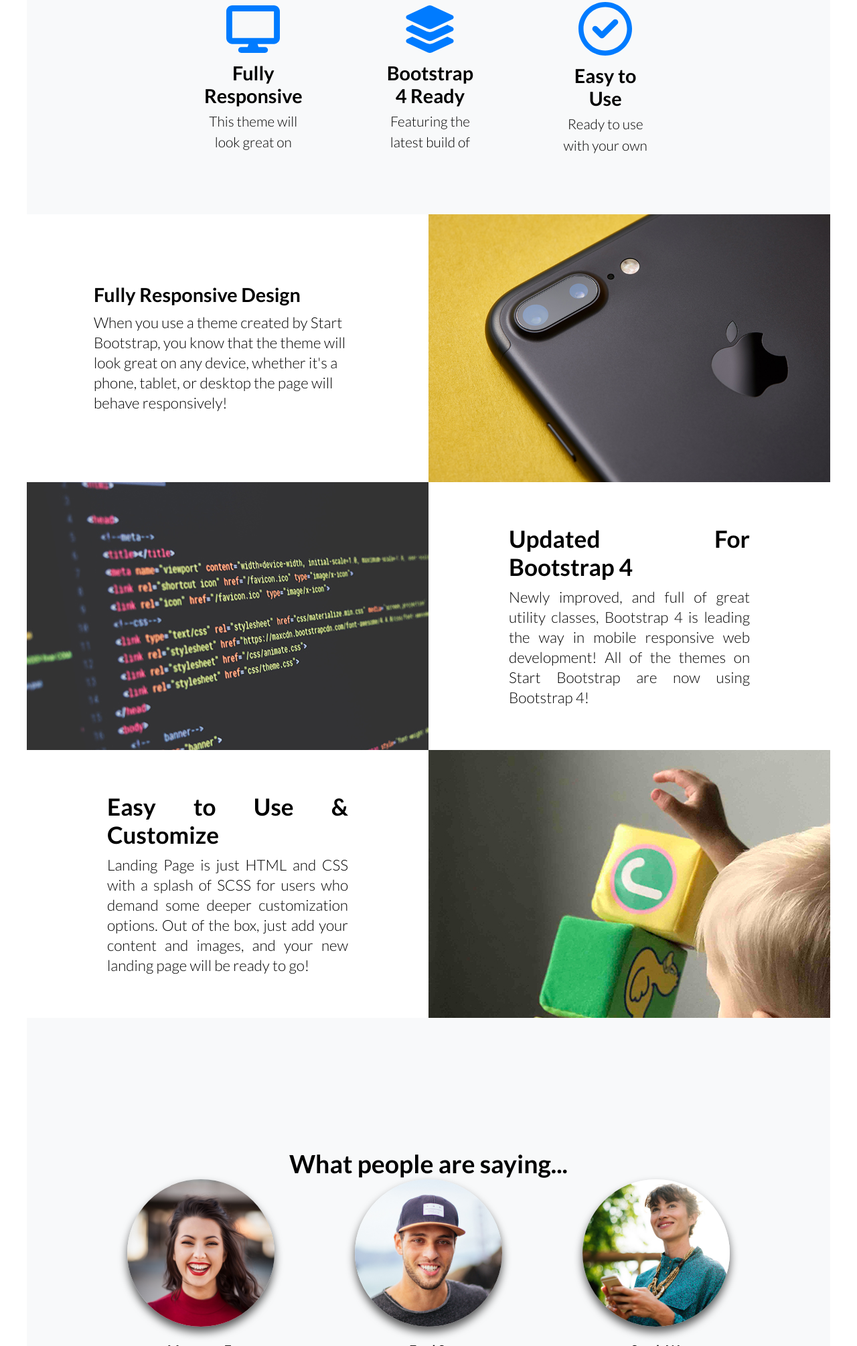
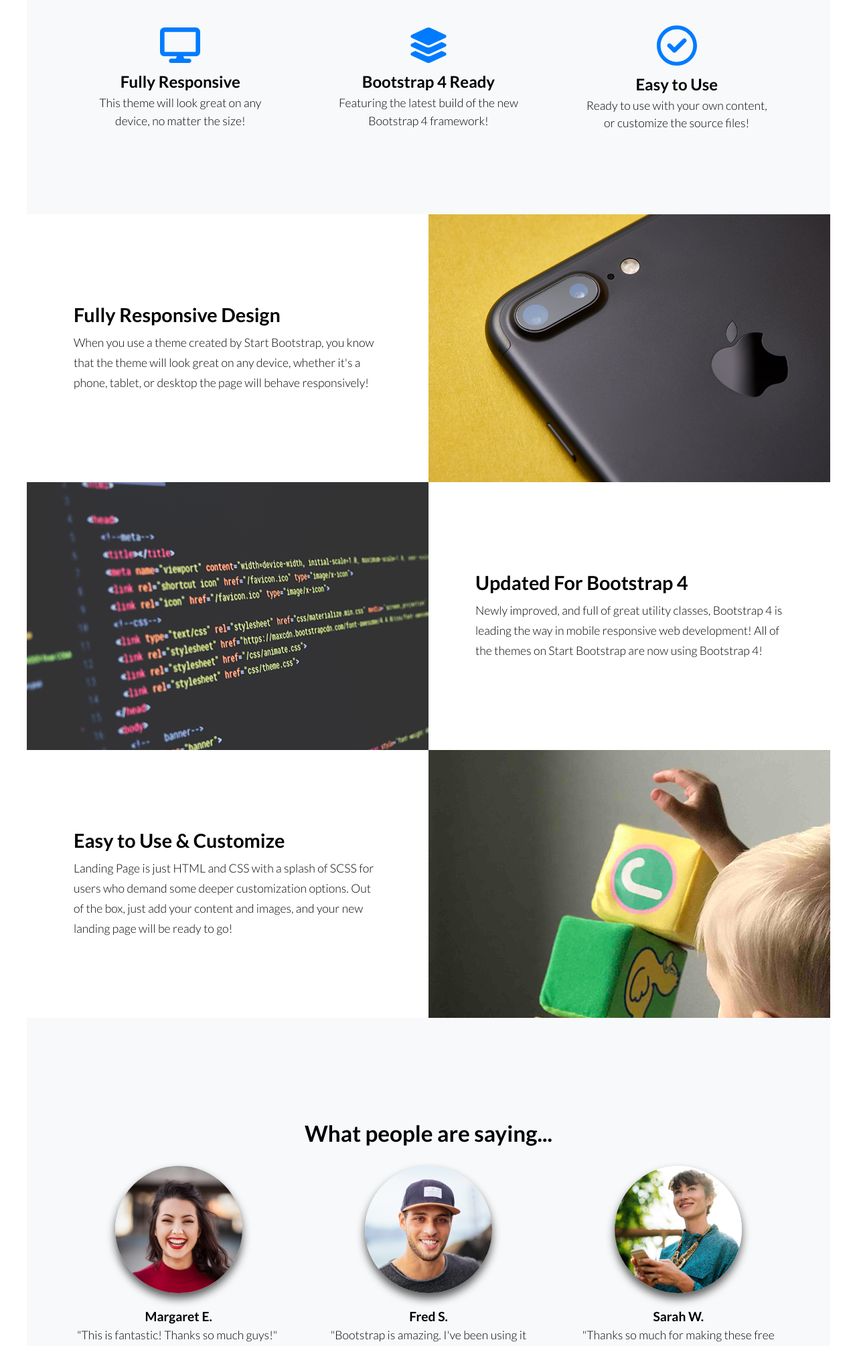
Before and after one commit to dpozarycka/tarpinis-egzaminas, a website: page index.html in a window 1280 px wide. Shown: the part 790-2800 px from the top of the page at 67% size. Drawn offline with Linux system fonts and the light colour scheme.

Commit message:
finished

```diff
--- a/scss/footer.scss
+++ b/scss/footer.scss
@@ -5,33 +5,41 @@
     background: $background;
     justify-content: space-between;
     height: 200px;
-    padding: 0 250px;
     align-items: center;
+
+    .left {
+        width: 800px;
+        margin-left: 150px;
+    }
 
     .right {
         justify-content: flex-end;
         display: flex;
-        width: 500px;
+        width: 400px;
         gap: 30px;
+        margin-right: 150px;
     }
 
     ul {
         display: flex;
         list-style: none;
         flex-direction: row;
-        gap: 20px;
+        gap: 10px;
         color: $blue;
-        font-size: 1.1em;
+        font-size: 0.9em;
         line-height: 50px;
     }
 
-    li:not(:first-of-type) {
+    li:not(:first-of-type):before {
+        content: "·";
+        color: black;
         list-style-type: "·";
-        padding-left: 20px;
+        padding-left: 0;
+        padding-right: 10px;
     }
 
     h3 {
-        font-size: 0.9em;
+        font-size: 0.8em;
         font-weight: 300;
     }
 
--- a/scss/header.scss
+++ b/scss/header.scss
@@ -72,8 +72,7 @@
       text-align: center;
       display: flex;
       color: white;
-      padding: 0 370px;
-      font-size: 2.3em;
+      font-size: 2.1em;
     }
 
     .field {
--- a/scss/mixins.scss
+++ b/scss/mixins.scss
@@ -4,7 +4,24 @@
     height: 400px;
     display: flex;
     align-items: center;
-    text-align: justify;
+    text-align: left;
+
+    .content {
+
+        padding: 0 70px;
+
+        h1 {
+            font-size: 1.8em;
+            padding-bottom: 10px;
+        }
+
+        p {
+            font-weight: 300;
+            font-size: 1.1em;
+            line-height: 30px
+        }
+    }
+
 }
 
 @mixin img-style {
--- a/scss/sections.scss
+++ b/scss/sections.scss
@@ -7,16 +7,16 @@
     height: 400px;
     text-align: center;
     align-items: center;
-    gap: 120px;
-    padding: 0 265px;
+    gap: 90px;
+    padding: 0 89px;
 
 
     .icon1, .icon2, .icon3 {
-        width: 500px;
+        width: 800px;
     }
 
     h1 {
-        font-size: 1.8em;
+        font-size: 1.5em;
     }
 
     h4 {
@@ -27,12 +27,12 @@
         line-height: 1.5em;
         height: 3em;
         overflow: hidden;
-        font-size: 1.3em;
+        font-size: 1.1em;
         text-align: center;
         }
 
     img {
-        width: 80px;
+        width: 60px;
         padding-bottom: 10px;
         filter: invert(51%) sepia(67%) saturate(7497%) hue-rotate(200deg) brightness(103%) contrast(105%);
     }
@@ -50,22 +50,6 @@
         width: 50%;
     }
 
-    .content {
-
-        padding: 0 100px;
-
-        h1 {
-            font-size: 1.8em;
-            padding-bottom: 10px;
-        }
-
-        p {
-            font-weight: 300;
-            font-size: 1.4em;
-            line-height: 30px
-        }
-    }
-
     .img {
         @include img-style;
     }
@@ -81,22 +65,6 @@
 
     .container > * {
         width: 50%;
-    }
-
-    .content {
-
-        padding: 0 120px;
-
-        h1 {
-            font-size: 2.2em;
-            padding-bottom: 10px;
-        }
-
-        p {
-            font-weight: 300;
-            font-size: 1.4em;
-            line-height: 30px
-        }
     }
 
     .img {
@@ -117,22 +85,6 @@
         width: 50%;
     }
 
-    .content {
-
-        padding: 0 120px;
-
-        h1 {
-            font-size: 2.2em;
-            padding-bottom: 10px;
-        }
-
-        p {
-            font-weight: 300;
-            font-size: 1.4em;
-            line-height: 30px
-        }
-    }
-
     .img {
         @include img-style;
         background: url(../images/bg-showcase-3.jpg);
@@ -145,11 +97,15 @@
     margin: auto;
     justify-content: center;
     background: $background;
-    height: 670px;
+    height: 600px;
     text-align: center;
     align-items: center;
-    gap: 120px;
-    padding: 0 240px;
+    gap: 60px;
+    padding: 0 70px;
+
+    .icon-photo-1, .icon-photo-2, .icon-photo-3 {
+        margin-bottom: 20px;
+    }
 
 
     .photo1, .photo2, .photo3 {
@@ -162,8 +118,7 @@
     }
 
     h1 {
-        font-size: 1.8em;
-        margin-top: 20px;
+        font-size: 1.6em;
     }
 
     h4 {
@@ -171,7 +126,7 @@
         margin: 5px;
         color: black;
         font-weight: 300;
-        line-height: 1.5em;
+        line-height: 1.4em;
         height: 3em;
         overflow: hidden;
         font-size: 1.1em;
@@ -179,7 +134,7 @@
         }
 
     img {
-        width: 220px;
+        width: 190px;
         border-radius: 110px;
         box-shadow: 0px 8px 13px 0px rgba(0,0,0,0.64);
     }
@@ -188,7 +143,6 @@
         position: absolute;
         margin-top: -20%;
         font-size: 1.3em;
-
     }
 
 }
```
Also changed, not shown: app/css/style.css.
